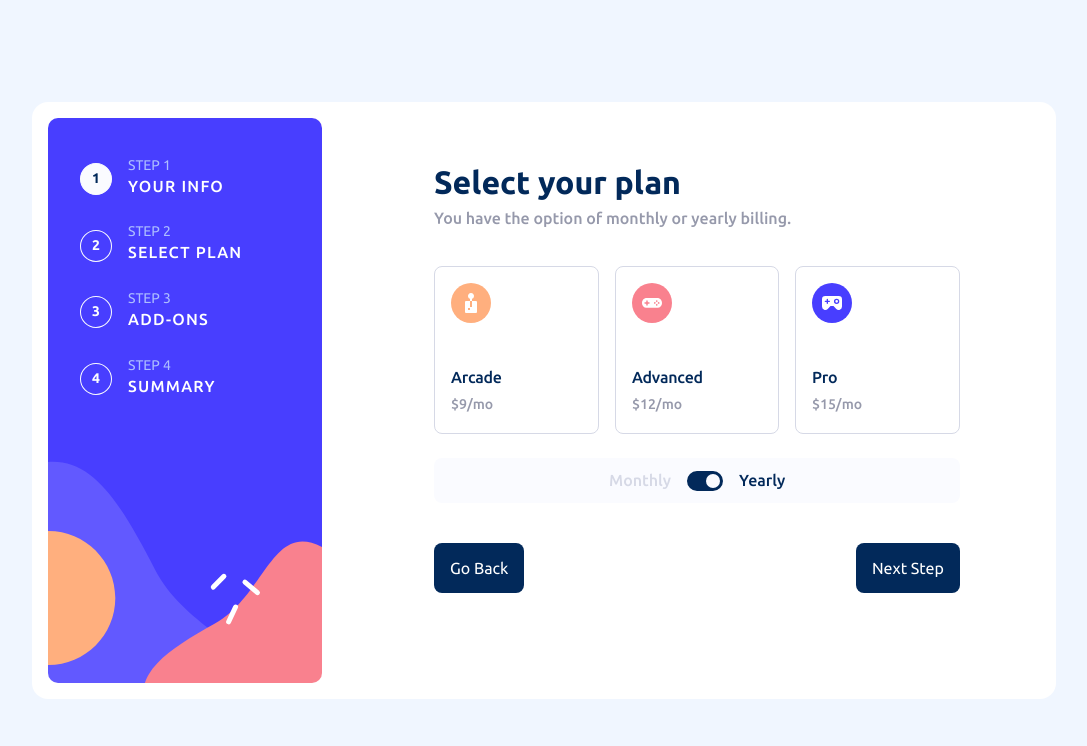
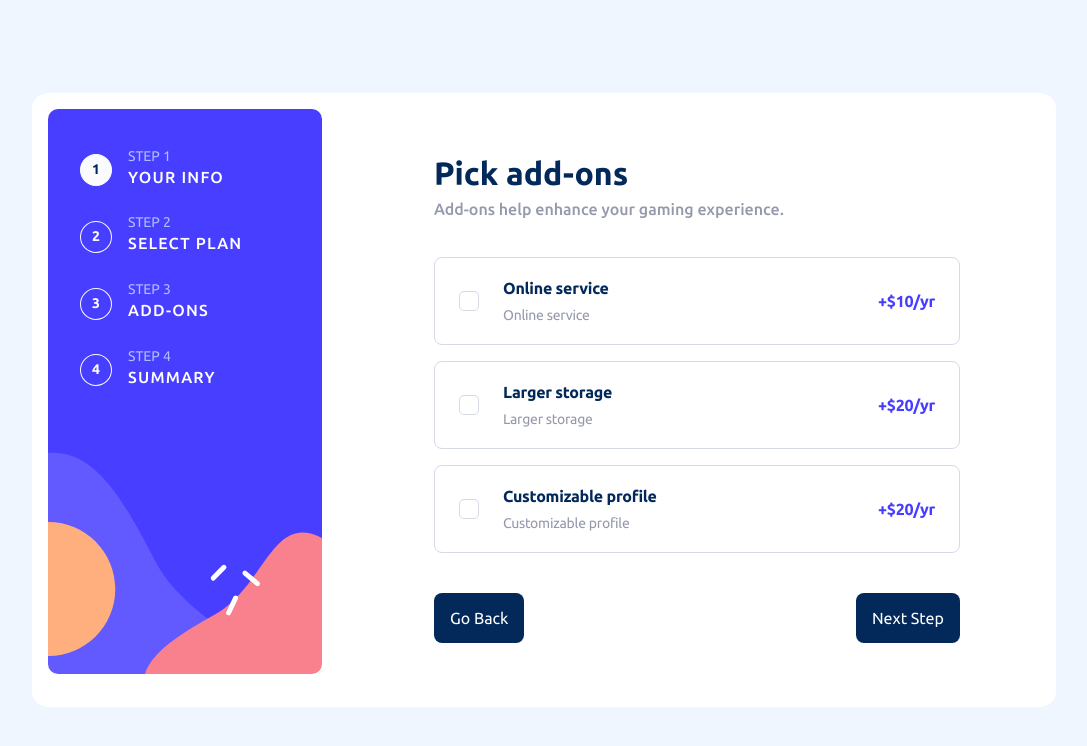
Before and after one commit to tripkmin/multiform, a React (Create React App) app: page / in a window 1280 px wide. Shown: the top 746 px of the page, without its empty margins (96-1183 px from the left). Built offline with nearby package versions, Linux system fonts and the light colour scheme.

Commit message:
feat: Implement Step3 component

```diff
--- a/src/assets/phrases.ts
+++ b/src/assets/phrases.ts
@@ -14,9 +14,26 @@ export const phrases = {
   step3: {
     head: 'Pick add-ons',
     subHead: 'Add-ons help enhance your gaming experience.',
-    onlineService: 'Access to multiplayer games',
-    largerStorage: 'Extra 1TB of cloud save',
-    CustomizableProfile: 'Custom theme on your profile',
+    addOns: [
+      {
+        name: 'Online service',
+        description: 'Access to multiplayer games',
+        monthlyPrice: 1,
+        yearlyPrice: 10,
+      },
+      {
+        name: 'Larger storage',
+        description: 'Extra 1TB of cloud save',
+        monthlyPrice: 2,
+        yearlyPrice: 20,
+      },
+      {
+        name: 'Customizable profile',
+        description: 'Custom theme on your profile',
+        monthlyPrice: 2,
+        yearlyPrice: 20,
+      },
+    ],
   },
   step4: {
     head: 'Finishing up',
--- a/src/components/MultiForm.tsx
+++ b/src/components/MultiForm.tsx
@@ -13,6 +13,7 @@ const CHANGE_EMAIL = 'CHANGE_EMAIL' as const;
 const CHANGE_PHONE = 'CHANGE_PHONE' as const;
 const CHANGE_PLAN = 'CHANGE_PLAN' as const;
 const TOGGLE_IS_YEARLY = 'TOGGLE_IS_YEARLY' as const;
+const TOGGLE_ADD_ON = 'TOGGLE_ADD_ON' as const;
 
 export const changeName = (str: string) => ({
   type: CHANGE_NAME,
@@ -38,12 +39,18 @@ export const toggleIsYearly = () => ({
   type: TOGGLE_IS_YEARLY,
 });
 
+export const toggleAddOn = (name: string) => ({
+  type: TOGGLE_ADD_ON,
+  payload: name,
+});
+
 type FormAction =
   | ReturnType<typeof changeName>
   | ReturnType<typeof changeEmail>
   | ReturnType<typeof changePhone>
   | ReturnType<typeof changePlan>
-  | ReturnType<typeof toggleIsYearly>;
+  | ReturnType<typeof toggleIsYearly>
+  | ReturnType<typeof toggleAddOn>;
 
 const initialState = {
   currentStep: 1,
@@ -52,7 +59,11 @@ const initialState = {
   phone: '',
   plan: '',
   isYearly: true,
-  addOns: [] as string[],
+  addOns: [
+    { name: 'Online service', status: false },
+    { name: 'Larger storage', status: false },
+    { name: 'Customizable profile', status: false },
+  ],
 };
 
 type FormState = typeof initialState;
@@ -69,6 +80,15 @@ function formReducer(state: FormState = initialState, action: FormAction): FormS
       return { ...state, plan: action.payload };
     case TOGGLE_IS_YEARLY:
       return { ...state, isYearly: !state.isYearly };
+    case TOGGLE_ADD_ON:
+      return {
+        ...state,
+        addOns: state.addOns.map(addOn => {
+          return addOn.name === action.payload
+            ? { ...addOn, status: !addOn.status }
+            : addOn;
+        }),
+      };
     default:
       return state;
   }
@@ -97,6 +117,10 @@ export default function MultiForm() {
     dispatch({ type: 'TOGGLE_IS_YEARLY' });
   };
 
+  const addOnToggler = (e: MouseEvent<HTMLDivElement>) => {
+    dispatch({ type: 'TOGGLE_ADD_ON', payload: e.currentTarget.dataset.name as string });
+  };
+
   return (
     <MultiFormBox>
       <SideBar currentStep={state.currentStep} />
@@ -109,13 +133,17 @@ export default function MultiForm() {
           emailHandler={emailHandler}
           phoneHandler={phoneHandler}
         /> */}
-        <Step2
+        {/* <Step2
           currentPlan={state.plan}
           isYearly={state.isYearly}
           planHandler={planHandler}
           isYearlyToggler={isYearlyToggler}
+        /> */}
+        <Step3
+          isYearly={state.isYearly}
+          addOns={state.addOns}
+          addOnToggler={addOnToggler}
         />
-        {/* <Step3 /> */}
         {/* <Step4 /> */}
         {/* <StepComplete /> */}
       </StepBox>
--- a/src/components/Step3.tsx
+++ b/src/components/Step3.tsx
@@ -1,9 +1,19 @@
 import { phrases } from 'assets/phrases';
 import styled from 'styled-components';
-import { theme } from 'styles/constants';
+import { theme, timer } from 'styles/constants';
 import { DescriptionText, PriceText, StrongText } from './common/Fonts';
+import { MouseEvent } from 'react';
 
-export default function Step3() {
+interface Step3Props {
+  isYearly: boolean;
+  addOns: {
+    name: string;
+    status: boolean;
+  }[];
+  addOnToggler: (e: MouseEvent<HTMLDivElement>) => void;
+}
+
+export default function Step3({ isYearly, addOns, addOnToggler }: Step3Props) {
   return (
     <>
       <HeadBox>
@@ -12,11 +22,37 @@ export default function Step3() {
       </HeadBox>
       <MainBox>
         <AddOnsBox>
-          <AddOnBox>
+          {addOns.map(addOn => (
+            <AddOnBox
+              onClick={addOnToggler}
+              data-name={addOn.name}
+              $status={addOn.status}>
+              <input type="checkbox" checked={addOn.status}></input>
+              <AddOnDescriptionBox>
+                <StrongText>{addOn.name}</StrongText>
+                <DescriptionText>
+                  {phrases.step3.addOns.find(el => el.name === addOn.name)?.name}
+                </DescriptionText>
+              </AddOnDescriptionBox>
+              {isYearly ? (
+                <PriceText>
+                  +${phrases.step3.addOns.find(el => el.name === addOn.name)?.yearlyPrice}
+                  /yr
+                </PriceText>
+              ) : (
+                <PriceText>
+                  +$
+                  {phrases.step3.addOns.find(el => el.name === addOn.name)?.monthlyPrice}
+                  /mo
+                </PriceText>
+              )}
+            </AddOnBox>
+          ))}
+          {/* <AddOnBox>
             <input type="checkbox"></input>
             <AddOnDescriptionBox>
-              <StrongText>Online Service</StrongText>
-              <DescriptionText>${phrases.step3.onlineService}</DescriptionText>
+              <StrongText>Online service</StrongText>
+              <DescriptionText>{phrases.step3.onlineService}</DescriptionText>
             </AddOnDescriptionBox>
             <PriceText>+$1/mo</PriceText>
           </AddOnBox>
@@ -24,7 +60,7 @@ export default function Step3() {
             <input type="checkbox"></input>
             <AddOnDescriptionBox>
               <StrongText>Larger storage</StrongText>
-              <DescriptionText>${phrases.step3.largerStorage}</DescriptionText>
+              <DescriptionText>{phrases.step3.largerStorage}</DescriptionText>
             </AddOnDescriptionBox>
             <PriceText>+$2/mo</PriceText>
           </AddOnBox>
@@ -32,10 +68,10 @@ export default function Step3() {
             <input type="checkbox"></input>
             <AddOnDescriptionBox>
               <StrongText>Customizable profile</StrongText>
-              <DescriptionText>${phrases.step3.CustomizableProfile}</DescriptionText>
+              <DescriptionText>{phrases.step3.CustomizableProfile}</DescriptionText>
             </AddOnDescriptionBox>
             <PriceText>+$2/mo</PriceText>
-          </AddOnBox>
+          </AddOnBox> */}
         </AddOnsBox>
       </MainBox>
       <ButtonBox>
@@ -72,13 +108,42 @@ const AddOnsBox = styled.div`
   gap: 1rem;
 `;
 
-const AddOnBox = styled.div`
+const AddOnBox = styled.div<{ $status: boolean }>`
   display: flex;
   align-items: center;
   padding: 1rem 1.5rem;
-  border: 1px solid ${theme.neutral.lightGray};
+  border: 1px solid
+    ${props => (props.$status ? theme.primary.purplishBlue : theme.neutral.lightGray)};
+  background-color: ${props => (props.$status ? theme.neutral.alabaster : '')};
   border-radius: 0.5rem;
   gap: 1.5rem;
+  cursor: pointer;
+  transition: background-color ${timer.fast}, border ${timer.fast};
+
+  &:hover {
+    background-color: ${theme.neutral.alabaster};
+  }
+
+  input {
+    position: relative;
+    appearance: none;
+    width: 20px;
+    height: 20px;
+    border: 1px solid ${theme.neutral.lightGray};
+    border-radius: 5px;
+    transition: background-color ${timer.fast};
+  }
+
+  input:checked {
+    background-color: ${theme.primary.purplishBlue};
+  }
+
+  input::after {
+    position: absolute;
+    top: 0;
+    left: 3px;
+    content: url('icon-checkmark.svg');
+  }
 `;
 
 const AddOnDescriptionBox = styled.div`
```
Also changed, not shown: public/icon-checkmark.svg (added).
